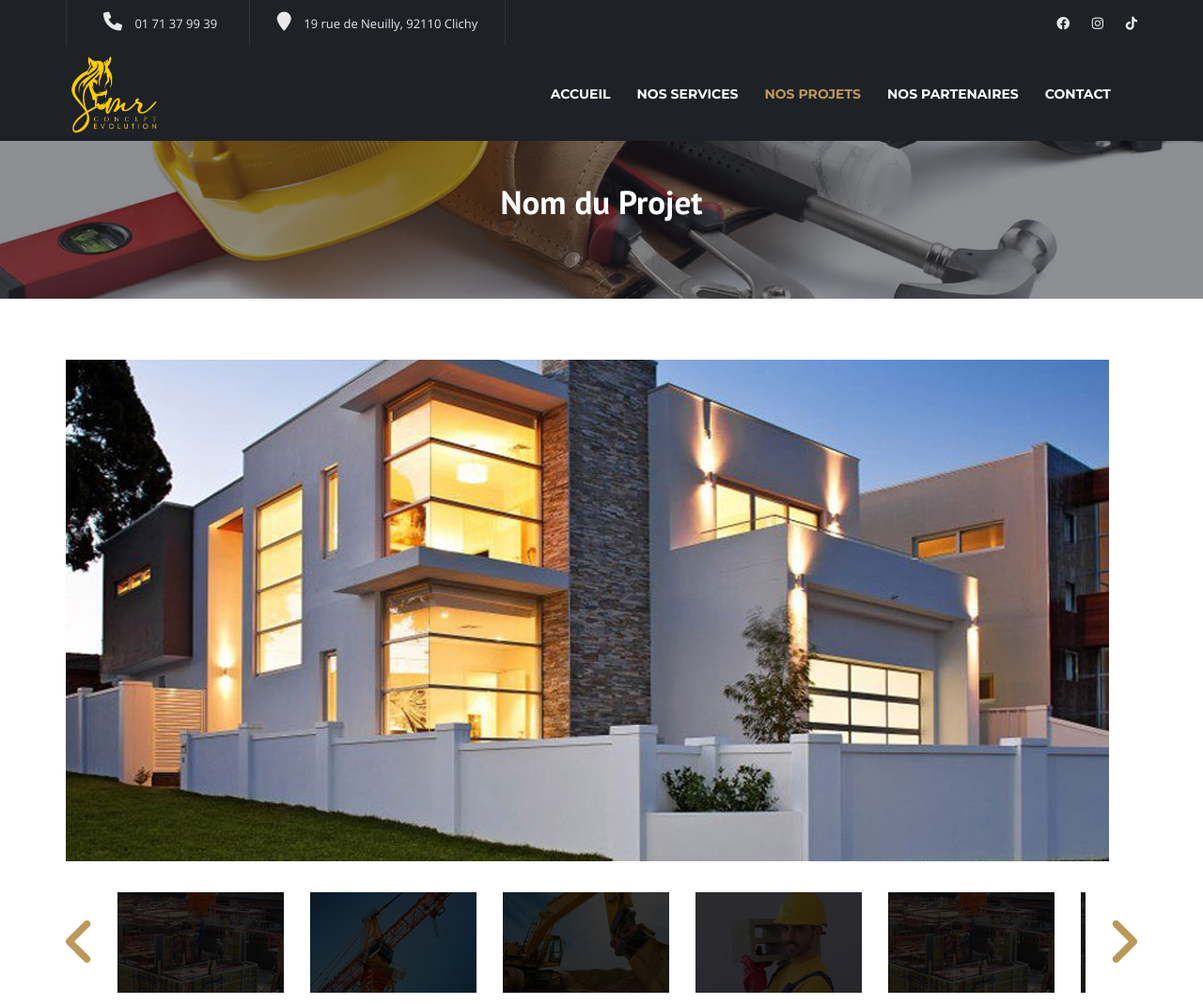
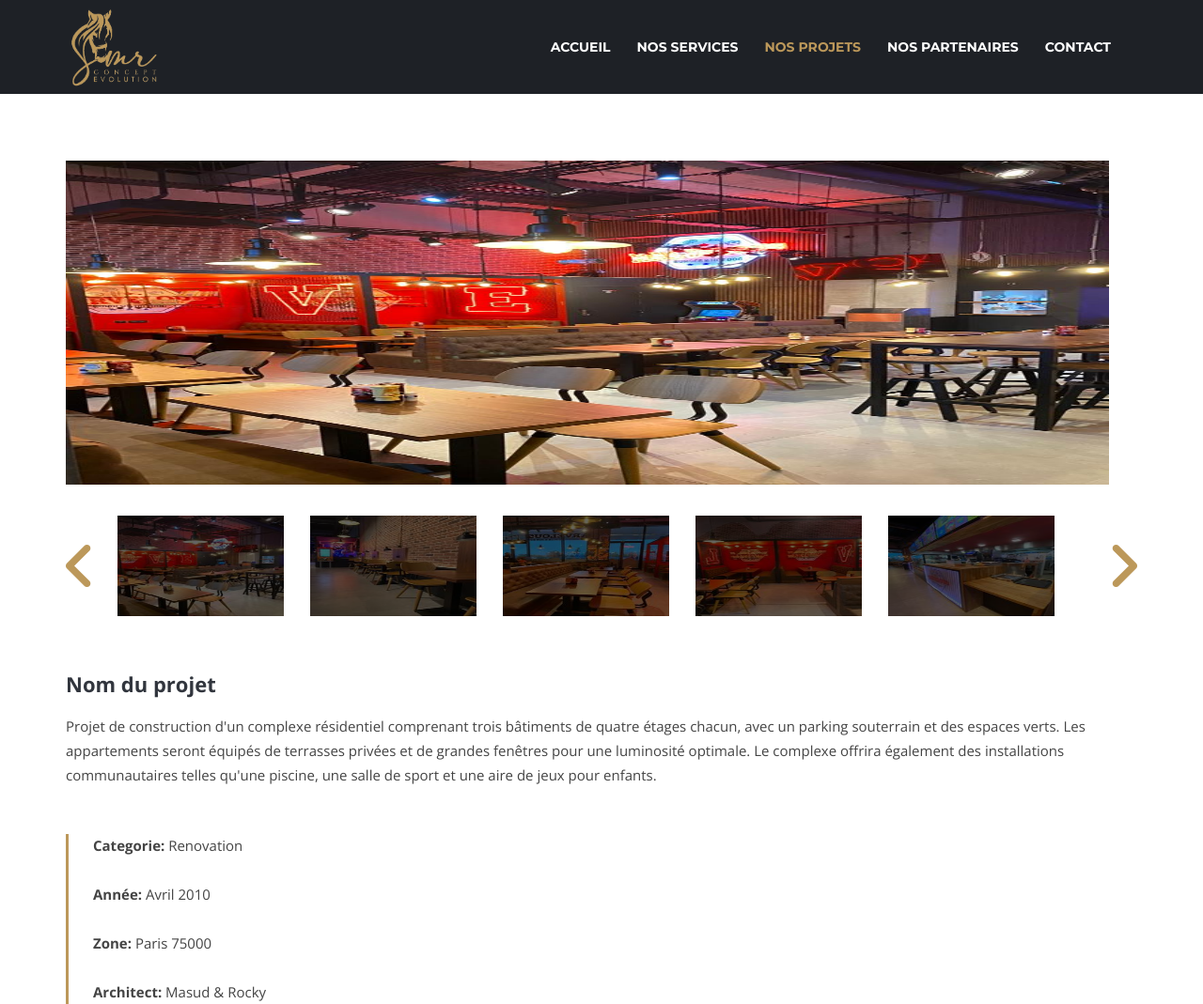
Before and after one commit to Oussema-mzoughi/SMR, a plain HTML site: page single.html in a window 1280 px wide. Shown: the top 1069 px of the page at 94% size. Drawn offline with nearby package versions, Linux system fonts and the light colour scheme; some packages are replaced by stand-ins of ours.

Commit message:
resto pics and thumbs

```diff
--- a/css/style.css
+++ b/css/style.css
@@ -3641,6 +3641,15 @@ iframe {
 .smallscreen{
 
 }
+.myimage{
+width:1110px;
+height:345px;
+}
+
+.mythumb{
+  width:177px;
+  height:107px;
+}
 /* End Footer area css
 ============================================================================================ */
 /*---------------------------------------------------- */
--- a/single.html
+++ b/single.html
@@ -111,32 +111,7 @@
   </head>
   <body>
     <header class="main_header_area">
-      <div class="header_top_area">
-        <div class="container">
-          <div class="pull-left">
-            <a href="tel:0171379939"
-              ><i class="fa fa-phone"></i> 01 71 37 99 39</a
-            >
-            <a href="#"
-              ><i class="fa fa-map-marker"></i> 19 rue de Neuilly, 92110
-              Clichy</a
-            >
-          </div>
-          <div class="pull-right">
-            <ul class="header_social">
-              <li>
-                <a href="#"> <i class="fa-brands fa-facebook"></i></a>
-              </li>
-              <li>
-                <a href="#"><i class="fa-brands fa-instagram"></i></a>
-              </li>
-              <li>
-                <a href="#"> <i class="fa-brands fa-tiktok"></i></a>
-              </li>
-            </ul>
-          </div>
-        </div>
-      </div>
+
       <div class="main_menu_area">
         <div class="container">
           <nav class="navbar navbar-default">
@@ -155,7 +130,7 @@
               </button>
               <a class="navbar-brand" href="index.html#accueil"
                 ><img
-                  src="img/logo_smr_yellow.png"
+                  src="img/logo_smr.png"
                   style="height: auto; width: 100px"
                   alt=""
               /></a>
@@ -190,14 +165,6 @@
       </div>
     </header>
 
-<section class="banner_area">
-<div class="container">
-<div class="banner_inner_text">
-<h4>Nom du Projet</h4>
-
-</div>
-</div>
-</section>
 
 
 <section class="project_single_area">
@@ -206,30 +173,22 @@
 <div class="project_single_slider">
 <div id="slider" class="flexslider">
 <ul class="slides">
-<li><img src="img/project/project-single-slider/project-s-1.jpg" alt=""></li>
-<li><img src="img/project/project-single-slider/project-s-1.jpg" alt=""></li>
-<li><img src="img/project/project-single-slider/project-s-1.jpg" alt=""></li>
-<li><img src="img/project/project-single-slider/project-s-1.jpg" alt=""></li>
-<li><img src="img/project/project-single-slider/project-s-1.jpg" alt=""></li>
-<li><img src="img/project/project-single-slider/project-s-1.jpg" alt=""></li>
-<li><img src="img/project/project-single-slider/project-s-1.jpg" alt=""></li>
-<li><img src="img/project/project-single-slider/project-s-1.jpg" alt=""></li>
-<li><img src="img/project/project-single-slider/project-s-1.jpg" alt=""></li>
-<li><img src="img/project/project-single-slider/project-s-1.jpg" alt=""></li>
+<li><img  id="main1" src="" alt="" class="myimage"></li>
+<li><img  id="main2" src="" alt="" class="myimage"></li>
+<li><img  id="main3" src="" alt="" class="myimage"></li>
+<li><img  id="main4" src="" alt="" class="myimage"></li>
+<li><img  id="main5" src="" alt="" class="myimage"></li>
+
 </ul>
 </div>
 <div id="carousel" class="flexslider">
 <ul class="slides">
-<li><img src="img/project/project-single-slider/project-thumb-1.jpg" alt=""></li>
-<li><img src="img/project/project-single-slider/project-thumb-2.jpg" alt=""></li>
-<li><img src="img/project/project-single-slider/project-thumb-3.jpg" alt=""></li>
-<li><img src="img/project/project-single-slider/project-thumb-4.jpg" alt=""></li>
-<li><img src="img/project/project-single-slider/project-thumb-1.jpg" alt=""></li>
-<li><img src="img/project/project-single-slider/project-thumb-1.jpg" alt=""></li>
-<li><img src="img/project/project-single-slider/project-thumb-2.jpg" alt=""></li>
-<li><img src="img/project/project-single-slider/project-thumb-3.jpg" alt=""></li>
-<li><img src="img/project/project-single-slider/project-thumb-4.jpg" alt=""></li>
-<li><img src="img/project/project-single-slider/project-thumb-1.jpg" alt=""></li>
+<li><img id="thumb1" src="" alt="" class="mythumb"></li>
+<li><img id="thumb2"src="" alt="" class="mythumb"></li>
+<li><img id="thumb3" src="" alt="" class="mythumb"></li>
+<li><img id="thumb4" src="" alt="" class="mythumb"></li>
+<li><img id="thumb5" src="" alt="" class="mythumb"></li>
+
 </ul>
 <div class="custom-navigation">
 <a href="#" class="flex-prev"><i class="fa fa-angle-left"></i></a>
@@ -361,7 +320,7 @@
             <div class="col-md-3 col-sm-6">
               <aside class="f_widget about_widget">
                 <img
-                  src="img/logo_smr_yellow.png"
+                  src="img/logo_smr.png"
                   style=" width: 150px"
                   alt=""
                 />
@@ -490,9 +449,43 @@
   gtag('js', new Date());
 
   gtag('config', 'UA-23581568-13');
+
+</script>
+<script>
+  $(document).ready(function() {
+
+
+    alert(getName('a'));
+
+
+    $("#main1").attr("src", "img/project/project-single-slider/resto1.jpg");
+    $("#main2").attr("src", "img/project/project-single-slider/resto2.jpg");
+    $("#main3").attr("src", "img/project/project-single-slider/resto3.jpg");
+    $("#main4").attr("src", "img/project/project-single-slider/resto4.jpg");
+    $("#main5").attr("src", "img/project/project-single-slider/resto5.jpg");
+
+
+
+    $("#thumb1").attr("src", "img/project/project-single-slider/resto1_thumb.jpg");
+    $("#thumb2").attr("src", "img/project/project-single-slider/resto2_thumb.jpg");
+    $("#thumb3").attr("src", "img/project/project-single-slider/resto3_thumb.jpg");
+    $("#thumb4").attr("src", "img/project/project-single-slider/resto4_thumb.jpg");
+    $("#thumb5").attr("src", "img/project/project-single-slider/resto5_thumb.jpg");
+  // Code to be executed when the document is ready
+  // You can perform actions like manipulating the DOM, binding event handlers, etc.
+});
+
+
+function getName(name) {
+  var url = window.location.href;
+  name = name.replace(/[\[\]]/g, "\\$&");
+  var regex = new RegExp("[?&]" + name + "(=([^&#]*)|&|#|$)"),
+      results = regex.exec(url);
+  if (!results) return null;
+  if (!results[2]) return '';
+  return decodeURIComponent(results[2].replace(/\+/g, " "));
+}
 </script>
 <script defer src="https://static.cloudflareinsights.com/beacon.min.js/vb26e4fa9e5134444860be286fd8771851679335129114" integrity="sha512-M3hN/6cva/SjwrOtyXeUa5IuCT0sedyfT+jK/OV+s+D0RnzrTfwjwJHhd+wYfMm9HJSrZ1IKksOdddLuN6KOzw==" data-cf-beacon='{"rayId":"7af472b279930dac","version":"2023.3.0","b":1,"token":"cd0b4b3a733644fc843ef0b185f98241","si":100}' crossorigin="anonymous"></script>
 </body>
-
-<!-- Mirrored from preview.colorlib.com/theme/webuilder/project-single.html by HTTrack Website Copier/3.x [XR&CO'2014], Wed, 29 Mar 2023 01:48:45 GMT -->
 </html>
```
Also changed, not shown: index.html (+9 -9 lines), img/project/project-single-slider/resto1.jpg (added), img/project/project-single-slider/resto1_thumb.jpg (added), img/project/project-single-slider/resto2.jpg (added), img/project/project-single-slider/resto2_thumb.jpg (added), img/project/project-single-slider/resto3.jpg (added), img/project/project-single-slider/resto3_thumb.jpg (added), img/project/project-single-slider/resto4.jpg (added), img/project/project-single-slider/resto4_thumb.jpg (added), img/project/project-single-slider/resto5.jpg (added), img/project/project-single-slider/resto5_thumb.jpg (added), img/project/resto1.jpg (added).
